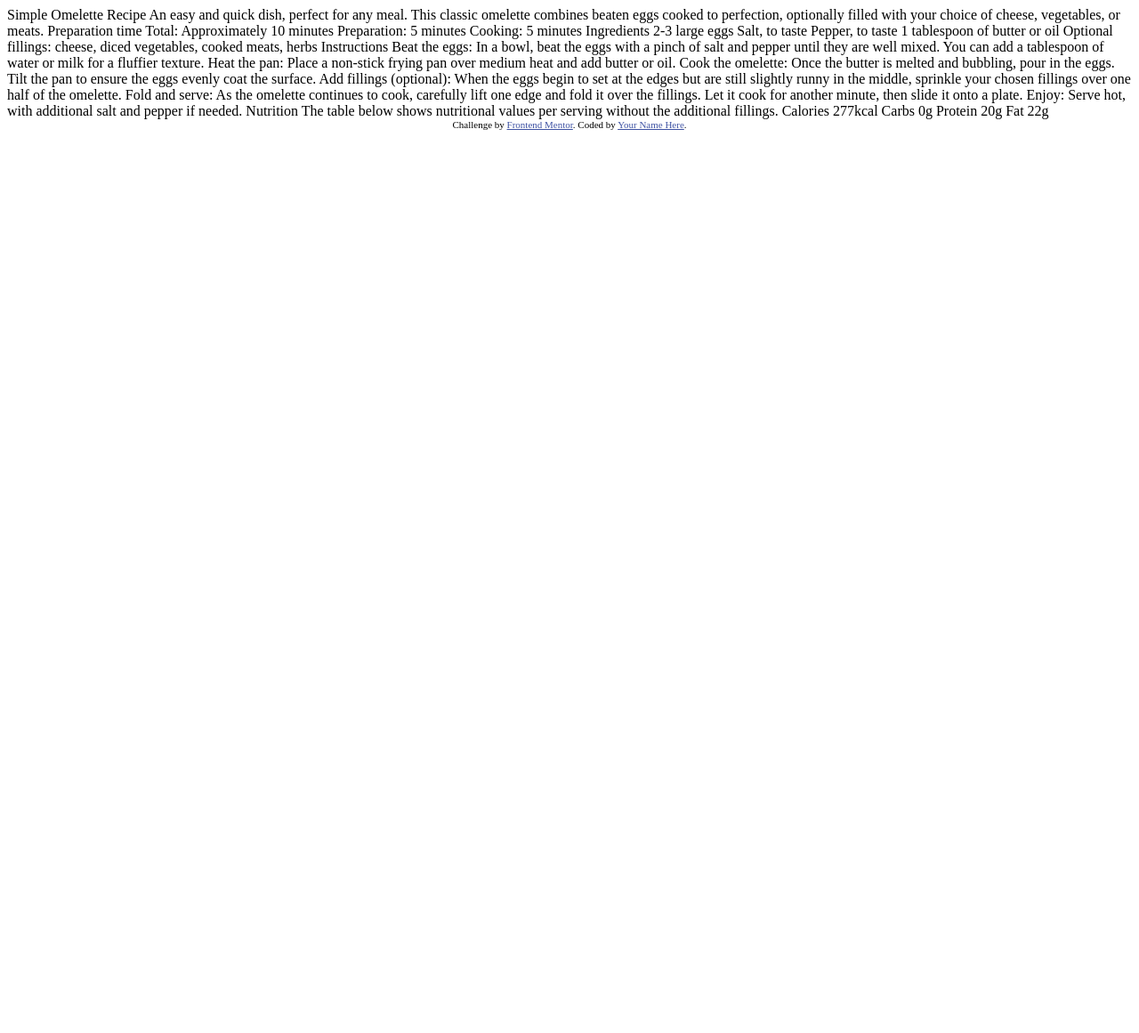
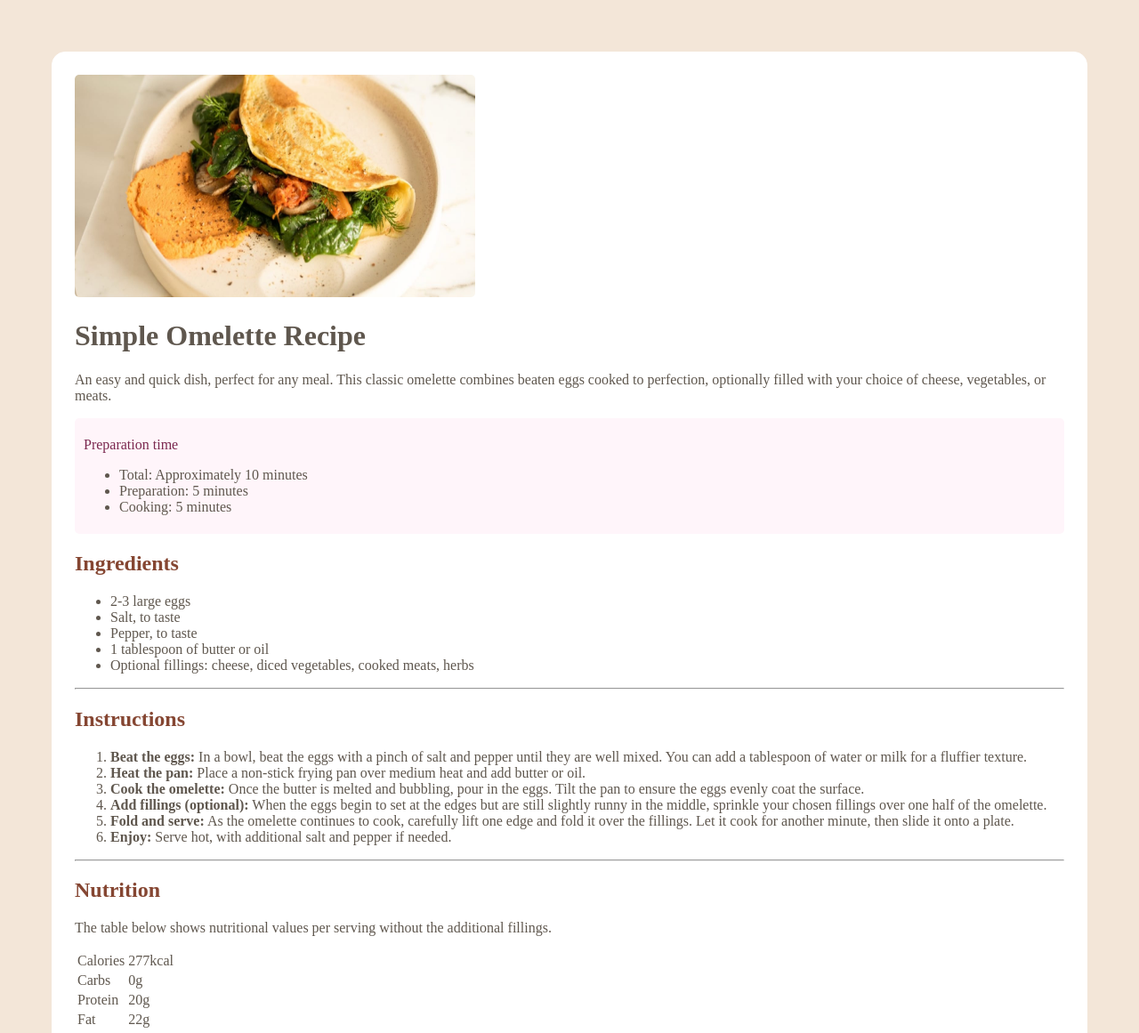
Before and after one commit to danxguerrero/recipe-page-main, a plain HTML site: page index.html in a window 1280 px wide. Shown: the top 1161 px of the page at 89% size. Before the commit the page ends 800 px from the top, so only its background shows below. Drawn offline with Linux system fonts and the light colour scheme.

Commit message:
Created initial html structure and adjusted CSS

```diff
--- /dev/null
+++ b/index.css
@@ -0,0 +1,44 @@
+body {
+    display: flex;
+    justify-content: center;
+    align-items: center;
+    flex-direction: column;
+    background-color: hsl(30, 54%, 90%);
+    color: hsl(30, 10%, 34%)
+}
+
+h2 {
+    color: hsl(14, 45%, 36%);
+}
+
+p{
+    font-size: 16px;
+}
+
+hr {
+    color: hsl(30, 18%, 87%);
+}
+
+#recipe-img {
+    height: 250px;
+    width: 450px;
+    border-radius: 5px;
+}
+
+#preparation-container {
+    background-color: hsl(330, 100%, 98%);
+    border-radius: 5px;
+    padding: 5px 10px;
+}
+
+.step-name {
+   font-weight: bold;
+}
+
+#content-container {
+    border: 1px solid white;
+    border-radius: 15px;
+    background-color: hsl(0, 0%, 100%);
+    padding: 25px 25px;
+    margin: 50px;
+}
--- a/index.html
+++ b/index.html
@@ -4,74 +4,93 @@
   <meta charset="UTF-8">
   <meta name="viewport" content="width=device-width, initial-scale=1.0"> <!-- displays site properly based on user's device -->
 
+  <link rel="stylesheet" href="index.css">
   <link rel="icon" type="image/png" sizes="32x32" href="./assets/images/favicon-32x32.png">
 
   <title>Frontend Mentor | Recipe page</title>
-
-  <!-- Feel free to remove these styles or customise in your own stylesheet 👍 -->
-  <style>
-    .attribution { font-size: 11px; text-align: center; }
-    .attribution a { color: hsl(228, 45%, 44%); }
-  </style>
 </head>
 <body>
 
-  Simple Omelette Recipe
+  <div id="content-container">
+    <img src="assets/images/image-omelette.jpeg" id="recipe-img">
 
-  An easy and quick dish, perfect for any meal. This classic omelette combines beaten eggs cooked
-  to perfection, optionally filled with your choice of cheese, vegetables, or meats.
+    <h1>Simple Omelette Recipe</h1>
 
-  Preparation time
+    <p>An easy and quick dish, perfect for any meal. This classic omelette combines beaten eggs cooked
+    to perfection, optionally filled with your choice of cheese, vegetables, or meats.</p>
 
-  Total: Approximately 10 minutes
-  Preparation: 5 minutes
-  Cooking: 5 minutes
+    <div id="preparation-container">
+      <p style="color:hsl(332, 51%, 32%);">Preparation time</p>
 
-  Ingredients
+      <ul>
+        <li><span step-name>Total:</span> Approximately 10 minutes</li>
+        <li>Preparation: 5 minutes</li>
+        <li>Cooking: 5 minutes</li>
+      </ul>
+    </div>
 
-  2-3 large eggs
-  Salt, to taste
-  Pepper, to taste
-  1 tablespoon of butter or oil
-  Optional fillings: cheese, diced vegetables, cooked meats, herbs
+    <h2>Ingredients</h2>
 
-  Instructions
+    <ul>
+      <li>2-3 large eggs</li>
+      <li>Salt, to taste</li>
+      <li>Pepper, to taste</li>
+      <li>1 tablespoon of butter or oil</li>
+      <li>Optional fillings: cheese, diced vegetables, cooked meats, herbs</li>
+    </ul>
 
-  Beat the eggs: In a bowl, beat the eggs with a pinch of salt and pepper until they are well mixed.
-  You can add a tablespoon of water or milk for a fluffier texture.
+    <hr>
 
-  Heat the pan: Place a non-stick frying pan over medium heat and add butter or oil.
+    <h2>Instructions</h2>
 
-  Cook the omelette: Once the butter is melted and bubbling, pour in the eggs. Tilt the pan to ensure
-  the eggs evenly coat the surface.
+    <ol>
+      <li><span class="step-name">Beat the eggs:</span> In a bowl, beat the eggs with a pinch of salt and pepper until they are well mixed.
+      You can add a tablespoon of water or milk for a fluffier texture.</li>
 
-  Add fillings (optional): When the eggs begin to set at the edges but are still slightly runny in the
-  middle, sprinkle your chosen fillings over one half of the omelette.
+      <li><span class="step-name">Heat the pan:</span> Place a non-stick frying pan over medium heat and add butter or oil.</li>
 
-  Fold and serve: As the omelette continues to cook, carefully lift one edge and fold it over the
-  fillings. Let it cook for another minute, then slide it onto a plate.
+      <li><span class="step-name">Cook the omelette:</span> Once the butter is melted and bubbling, pour in the eggs. Tilt the pan to ensure
+      the eggs evenly coat the surface.</li>
 
-  Enjoy: Serve hot, with additional salt and pepper if needed.
+      <li><span class="step-name">Add fillings (optional):</span> When the eggs begin to set at the edges but are still slightly runny in the
+      middle, sprinkle your chosen fillings over one half of the omelette.</li>
 
-  Nutrition
+      <li><span class="step-name">Fold and serve:</span> As the omelette continues to cook, carefully lift one edge and fold it over the
+      fillings. Let it cook for another minute, then slide it onto a plate.</li>
 
-  The table below shows nutritional values per serving without the additional fillings.
+      <li><span class="step-name">Enjoy:</span> Serve hot, with additional salt and pepper if needed.</li>
+    </ol>
 
-  Calories
-  277kcal
+    <hr>
 
-  Carbs
-  0g
+    <h2>Nutrition</h2>
 
-  Protein
-  20g
+    <p>The table below shows nutritional values per serving without the additional fillings.</p>
 
-  Fat
-  22g
+    <table>
+      <tr>
+        <td>Calories</td>
+        <td>277kcal</td>
+      </tr>
+      <tr>
+        <td>Carbs</td>
+        <td>0g</td>
+      </tr>
+      <tr>
+        <td>Protein</td>
+        <td>20g</td>
+      </tr>
+      <tr>
+        <td>Fat</td>
+        <td>22g</td>
+      </tr>
+    </table>
 
+</div>
+<br>
   <div class="attribution">
     Challenge by <a href="https://www.frontendmentor.io?ref=challenge" target="_blank">Frontend Mentor</a>.
-    Coded by <a href="#">Your Name Here</a>.
+    Coded by <a href="#">Daniel</a>.
   </div>
 </body>
 </html>
```
